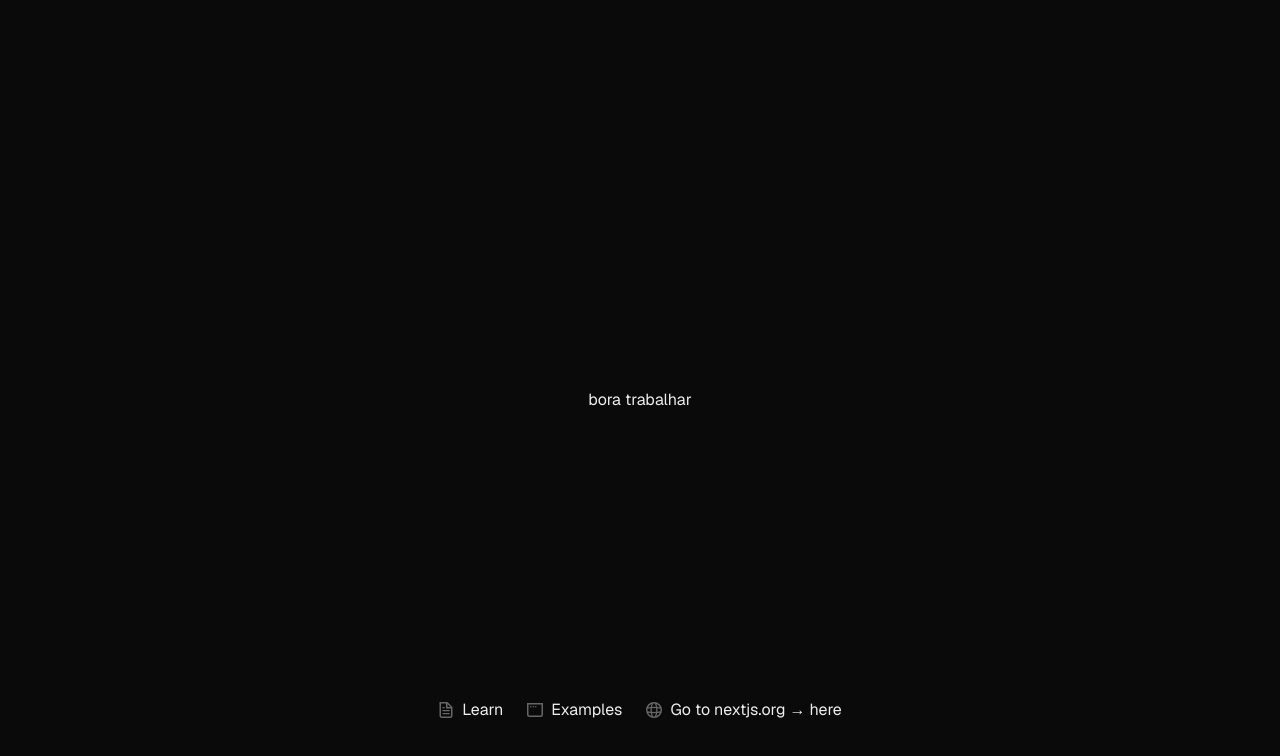
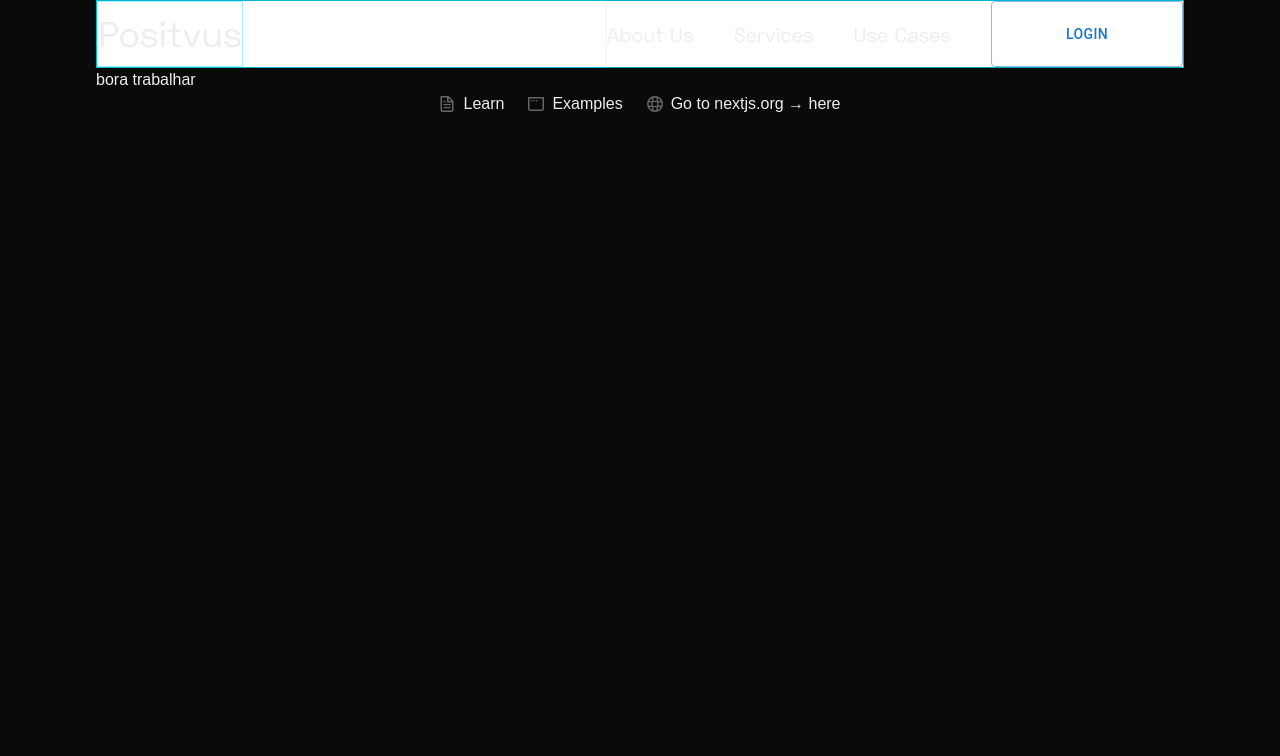
Before and after one commit to MarceloRodriguesOliveira/dev-service-hub, a Next.js app: page / in a window 1280 px wide. Shown: the top 756 px of the page. Built offline with nearby package versions, Linux system fonts and the light colour scheme.

Commit message:
style: built navbar

```diff
--- /dev/null
+++ b/app/components/navbar/navbar.tsx
@@ -0,0 +1,47 @@
+import { Button, IconButton } from "@mui/material";
+import MenuIcon from "@mui/icons-material/Menu";
+import Link from "next/link";
+
+export default function Navbar() {
+  return (
+    <header className="bg-white sm:shadow w-full h-[68px]">
+      <nav className="w-full h-full flex justify-between items-center font-grotesk border border-cyan-500">
+        <div className="flex items-center border border-cyan-200 text-4xl h-full">
+          <Link href="/">Positvus</Link>
+        </div>
+        <div className="hidden md:flex items-center md:gap-5 lg:gap-10 sm:shadow h-full">
+          <ul className="flex md:gap-5 lg:gap-10 md:text-xl h-full items-center">
+            <li>
+              <a href="#">About Us</a>
+            </li>
+            <li>
+              <a href="#">Services</a>
+            </li>
+            <li>
+              <a href="#">Use Cases</a>
+            </li>
+          </ul>
+          <Button
+            variant="outlined"
+            className="rounded-2xl h-full w-24 lg:w-48 text-xl text-black border-black hover:!bg-lime-300 "
+          >
+            Login
+          </Button>
+        </div>
+        <div className="h-full md:hidden sm:flex items-center text-black text-4xl border border-l-cyan-500">
+          <IconButton className="h-full">
+            <MenuIcon
+              sx={{
+                color: "black",
+                "&:hover": {
+                  color: "lime",
+                },
+                fontSize: 30,
+              }}
+            />
+          </IconButton>
+        </div>
+      </nav>
+    </header>
+  );
+}
--- a/app/page.tsx
+++ b/app/page.tsx
@@ -1,8 +1,10 @@
 import Image from "next/image";
+import Navbar from "./components/navbar/navbar";
 
 export default function Home() {
   return (
-    <div className="grid grid-rows-[20px_1fr_20px] items-center justify-items-center min-h-screen p-8 pb-20 gap-16 sm:p-20 font-[family-name:var(--font-geist-sans)]">
+    <div className="min-h-screen px-4 md:px-16 xl:px-24">
+      <Navbar />
       <main className="flex flex-col gap-8 row-start-2 items-center sm:items-start">
         bora trabalhar
       </main>
```
